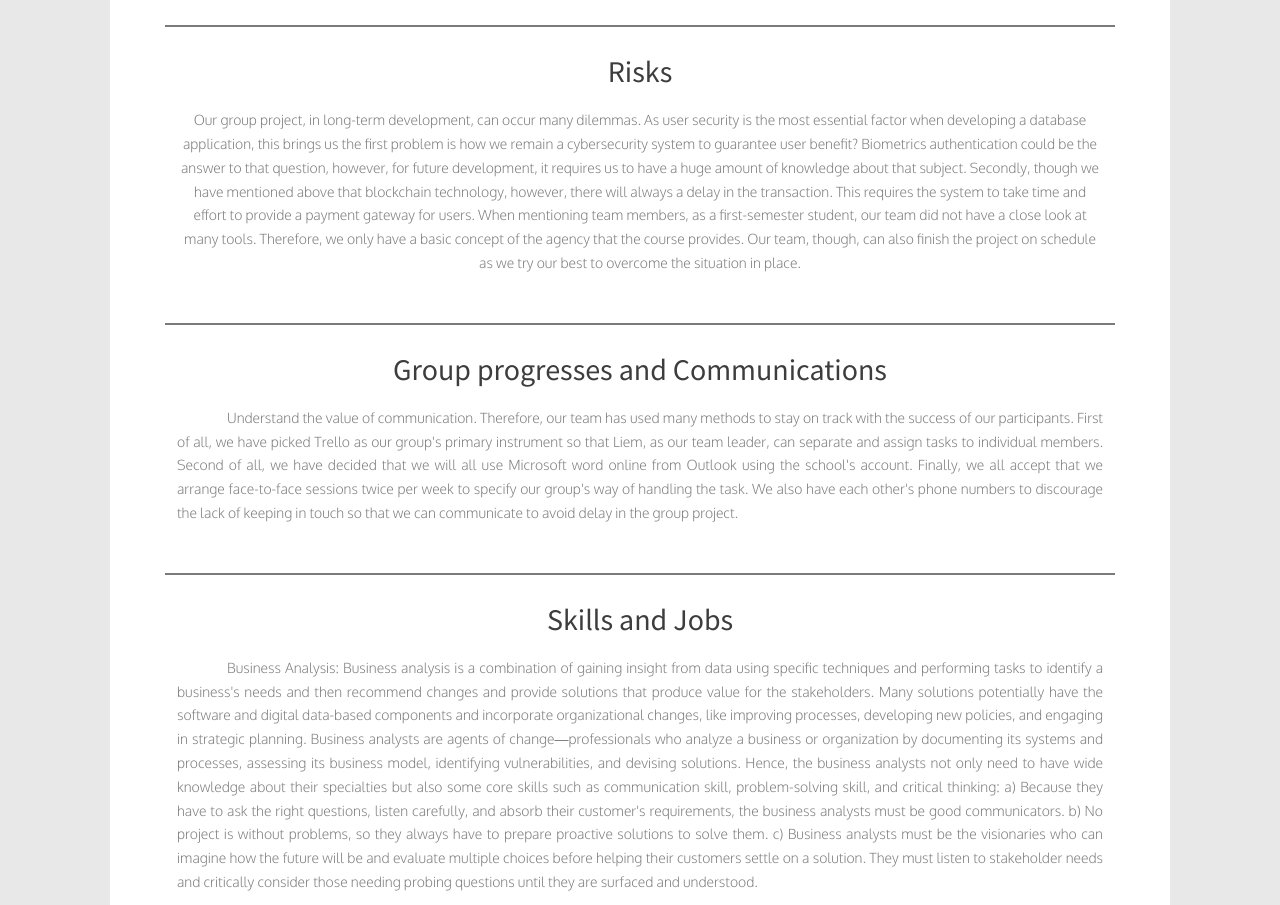
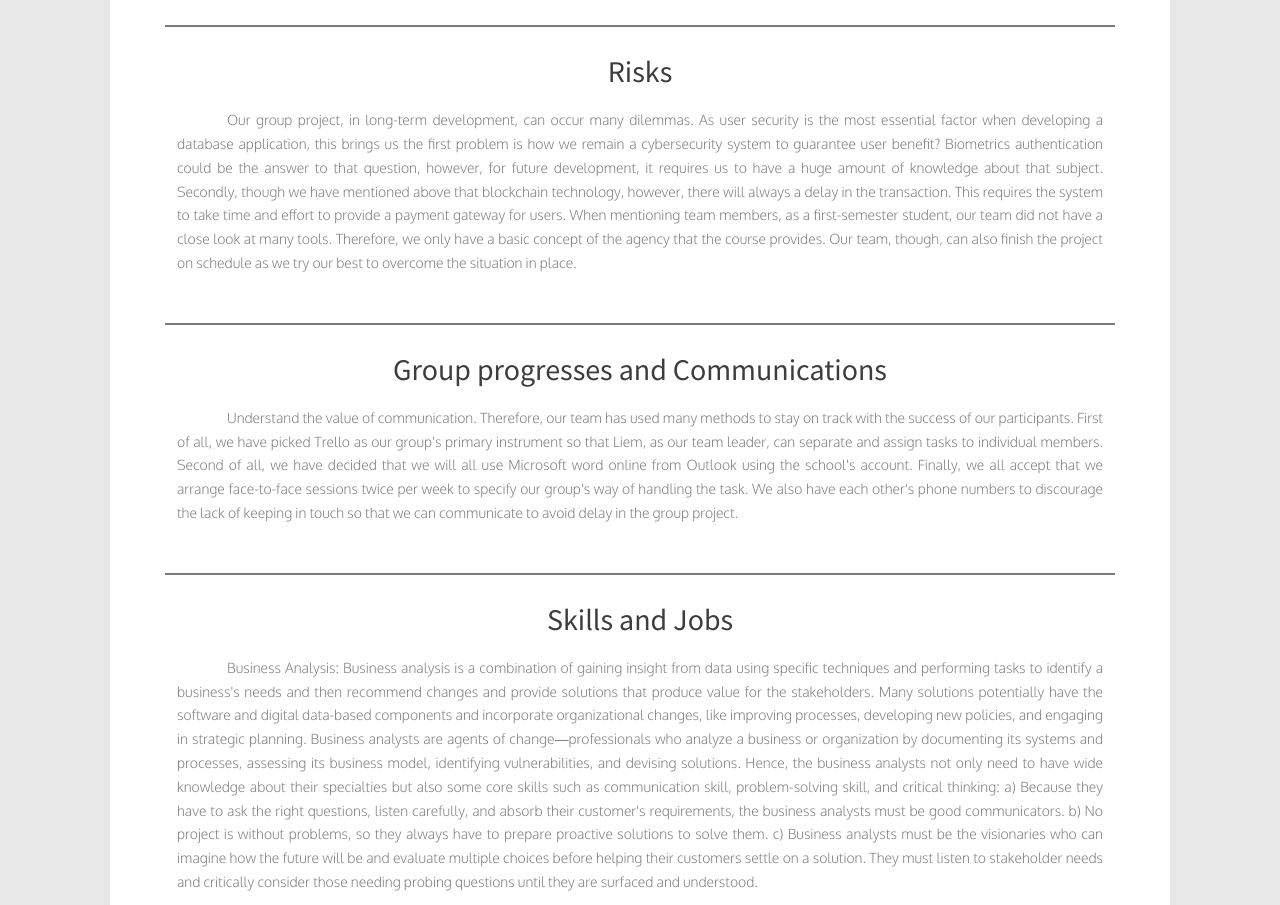
Before and after one commit to TeamVisionaries/TeamVisionaries.github.io, a plain HTML site: page our-project-scopes-limits.html in a window 1280 px wide. Shown: the part 6147-7052 px from the top of the page. Drawn offline with Linux system fonts and the light colour scheme; files whose address does not match are found by name.

Commit message:
Update our-project-scopes-limits.html

```diff
--- a/our-project-scopes-limits.html
+++ b/our-project-scopes-limits.html
@@ -155,7 +155,7 @@
 				<div class="row animate-box">
 					<div class="col-md-13 col-md-offset-15 text-center fh5co-work">
 						<h2>Risks</h2>
-						<div class="content_indence">Our group project, in long-term development, can occur many dilemmas. As user security is the most essential factor when developing a database application, this brings us the first problem is how we remain a cybersecurity system to guarantee user benefit? Biometrics authentication could be the answer to that question, however, for future development, it requires us to have a huge amount of knowledge about that subject. Secondly, though we have mentioned above that blockchain technology, however, there will always a delay in the transaction. This requires the system to take time and effort to provide a payment gateway for users. When mentioning team members, as a first-semester student, our team did not have a close look at many tools. Therefore, we only have a basic concept of the agency that the course provides. Our team, though, can also finish the project on schedule as we try our best to overcome the situation in place.</p></div>
+						<div class="content_indence"><p>Our group project, in long-term development, can occur many dilemmas. As user security is the most essential factor when developing a database application, this brings us the first problem is how we remain a cybersecurity system to guarantee user benefit? Biometrics authentication could be the answer to that question, however, for future development, it requires us to have a huge amount of knowledge about that subject. Secondly, though we have mentioned above that blockchain technology, however, there will always a delay in the transaction. This requires the system to take time and effort to provide a payment gateway for users. When mentioning team members, as a first-semester student, our team did not have a close look at many tools. Therefore, we only have a basic concept of the agency that the course provides. Our team, though, can also finish the project on schedule as we try our best to overcome the situation in place.</p></div>
 					</div>
 				</div>
 				<div class="hr-hor-line animate-box"></div>
```
